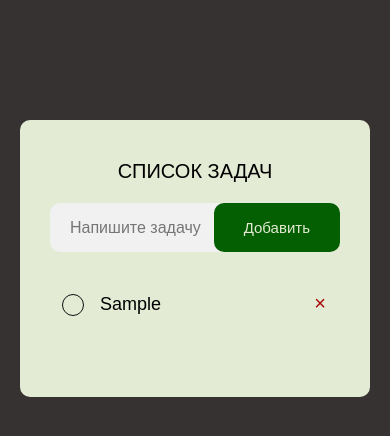
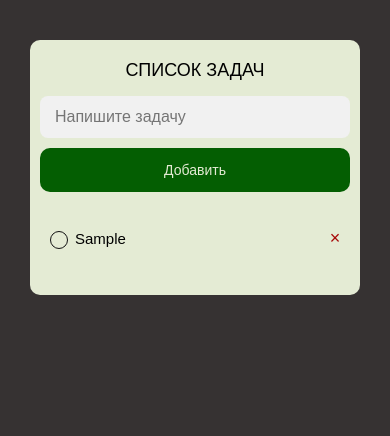
Before and after one commit to gumirus/Simple_ToDo, a plain HTML site: page index.html in a window 390 px wide. Both pictures are taken after typing "Sample" into the empty fields and a click on the button "Добавить". Drawn offline with Linux system fonts and the light colour scheme.

Commit message:
feat: add responsive mobile design with media queries

```diff
--- a/style.css
+++ b/style.css
@@ -155,3 +155,93 @@
 .custom-alert-close:hover {
   background-color: rgb(167, 7, 7);
 }
+
+/* Мобильная адаптация */
+@media (max-width: 600px) {
+  .todo__box {
+    padding: 25px 15px 50px;
+    margin: 30px auto 15px;
+  }
+
+  .todo__title {
+    font-size: 18px;
+    margin-bottom: 15px;
+  }
+
+  .todo__row {
+    flex-direction: column;
+    padding-left: 0;
+    background: none;
+  }
+
+  .todo__input {
+    padding: 12px 15px;
+    background-color: #f1f1f1;
+    border-radius: 8px;
+    margin-bottom: 10px;
+    width: 100%;
+  }
+
+  .todo__btn {
+    width: 100%;
+    padding: 14px;
+    font-size: 14px;
+  }
+
+  .todo__list li {
+    font-size: 16px;
+    padding: 10px 10px 10px 40px;
+  }
+
+  .todo__list li::before {
+    width: 18px;
+    height: 18px;
+    top: 10px;
+    left: 10px;
+  }
+
+  .todo__list li.checked::after {
+    top: 10px;
+    left: 14px;
+    font-size: 14px;
+  }
+
+  .todo__list li span {
+    width: 30px;
+    height: 30px;
+    font-size: 18px;
+  }
+
+  .custom-alert-content {
+    padding: 20px;
+  }
+
+  .custom-alert-message {
+    font-size: 16px;
+    margin-bottom: 15px;
+  }
+}
+
+/* Для очень маленьких экранов */
+@media (max-width: 400px) {
+  .todo__box {
+    padding: 20px 10px 40px;
+    margin: 20px 10px;
+  }
+
+  .todo__list li {
+    font-size: 15px;
+    padding: 8px 8px 8px 35px;
+  }
+
+  .todo__list li::before {
+    width: 16px;
+    height: 16px;
+    top: 9px;
+  }
+
+  .todo__list li.checked::after {
+    top: 9px;
+    left: 13px;
+  }
+}
```
